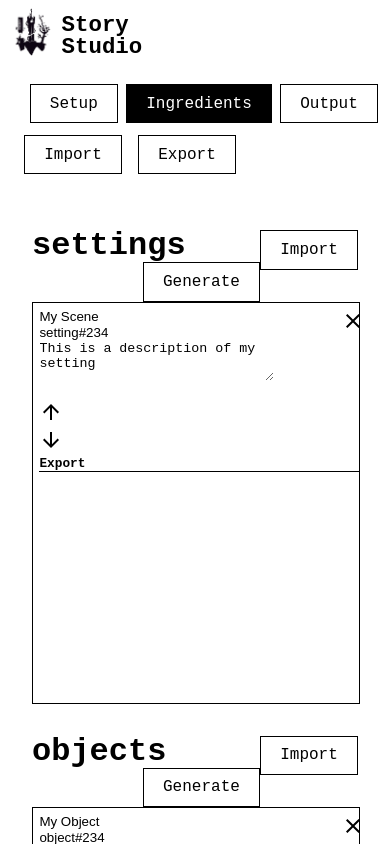
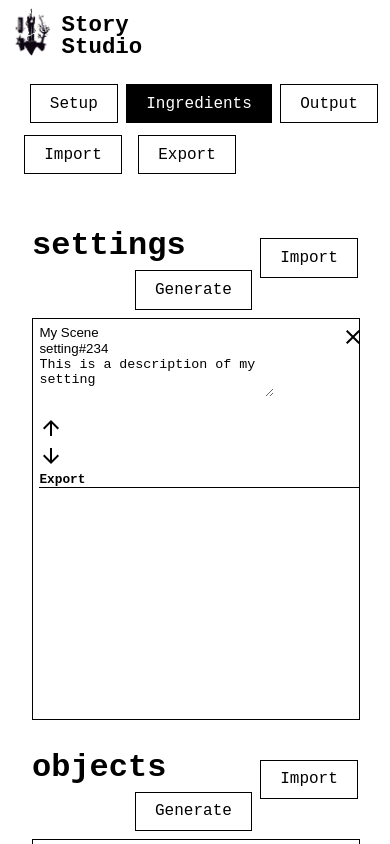
Before and after one commit to webaverse-studios/storystudio, a React (Vite) app: page / in a window 390 px wide. Both pictures are taken after a click on the button "Ingredients". Shown: the top 844 px of the page. Built offline with nearby package versions, Linux system fonts and the light colour scheme.

Commit message:
Add some smol css

```diff
--- a/src/App.css
+++ b/src/App.css
@@ -99,6 +99,7 @@
   display: inline;
   margin-top: 0.5em;
   margin-left: 0.5em;
+  margin-bottom: .5em;
   float: right;
 }
 
@@ -130,6 +131,10 @@
 
 .context_wrapped {
   width: 20% !important;
+}
+.lorebase_wrapped, .objectComment_wrapped {
+  width: 80%;
+  min-height: 35em;
 }
 
 .dialog_wrapped {
@@ -350,9 +355,7 @@
     margin-block-end:0;
     text-align:middle;
   }
-  .sectionHeader button {
-    margin:0;
-  }
+
   .importExportButtons {
     /* position:absolute; */
     right:1em;
```
